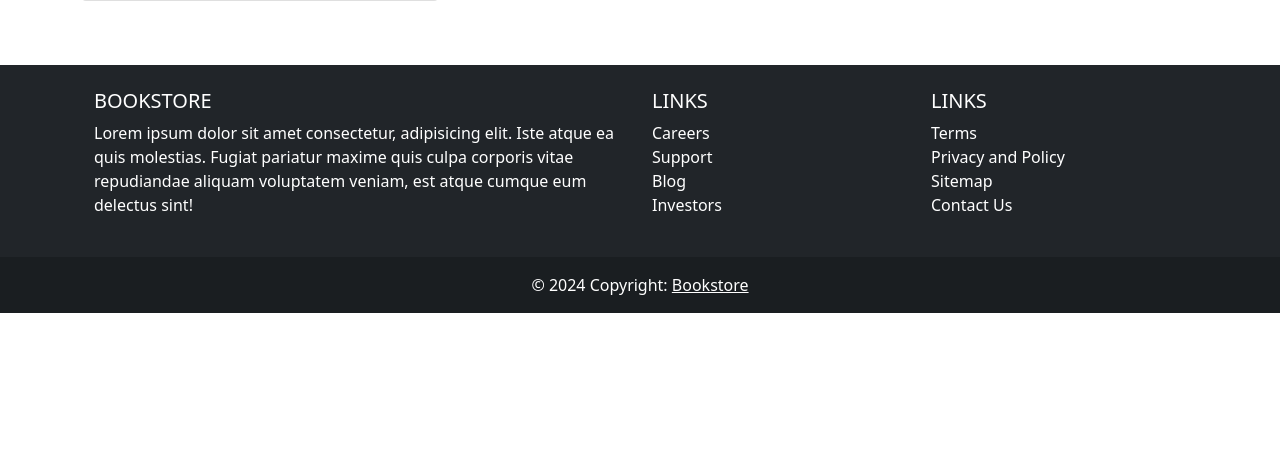
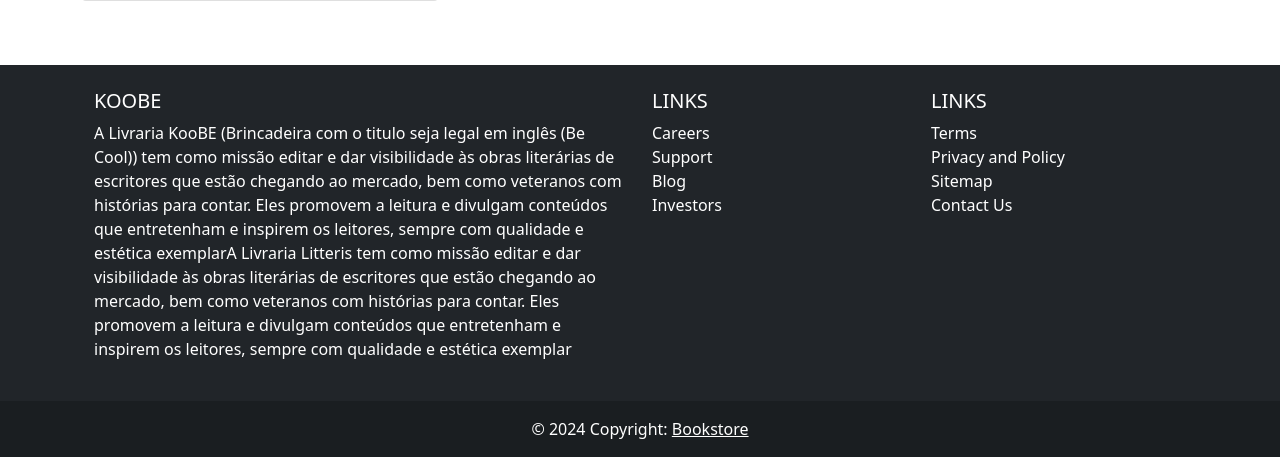
Before and after one commit to R2nin/Bookstore, a PHP site: page /bookstore/index.php in a window 1280 px wide. Shown: the part 1003-1460 px from the top of the page. Before the commit the page ends 1316 px from the top, so only its background shows below. Run offline with PHP 8.4, Linux system fonts and the light colour scheme; data comes from the database, SQL or seed files in the repository; some libraries are stand-ins or nearby versions.

Commit message:
Update footer.php

```diff
--- a/includes/footer.php
+++ b/includes/footer.php
@@ -7,12 +7,10 @@
            <div class="row">
            <!--Grid column-->
            <div class="col-lg-6 col-md-12 mb-4 mb-md-0">
-               <h5 class="text-uppercase">Bookstore</h5>
+               <h5 class="text-uppercase">KooBE</h5>
 
                <p>
-               Lorem ipsum dolor sit amet consectetur, adipisicing elit. Iste atque ea quis
-               molestias. Fugiat pariatur maxime quis culpa corporis vitae repudiandae aliquam
-               voluptatem veniam, est atque cumque eum delectus sint!
+               A Livraria KooBE (Brincadeira com o titulo seja legal em inglês (Be Cool)) tem como missão editar e dar visibilidade às obras literárias de escritores que estão chegando ao mercado, bem como veteranos com histórias para contar. Eles promovem a leitura e divulgam conteúdos que entretenham e inspirem os leitores, sempre com qualidade e estética exemplarA Livraria Litteris tem como missão editar e dar visibilidade às obras literárias de escritores que estão chegando ao mercado, bem como veteranos com histórias para contar. Eles promovem a leitura e divulgam conteúdos que entretenham e inspirem os leitores, sempre com qualidade e estética exemplar
                </p>
            </div>
            <!--Grid column-->
```
